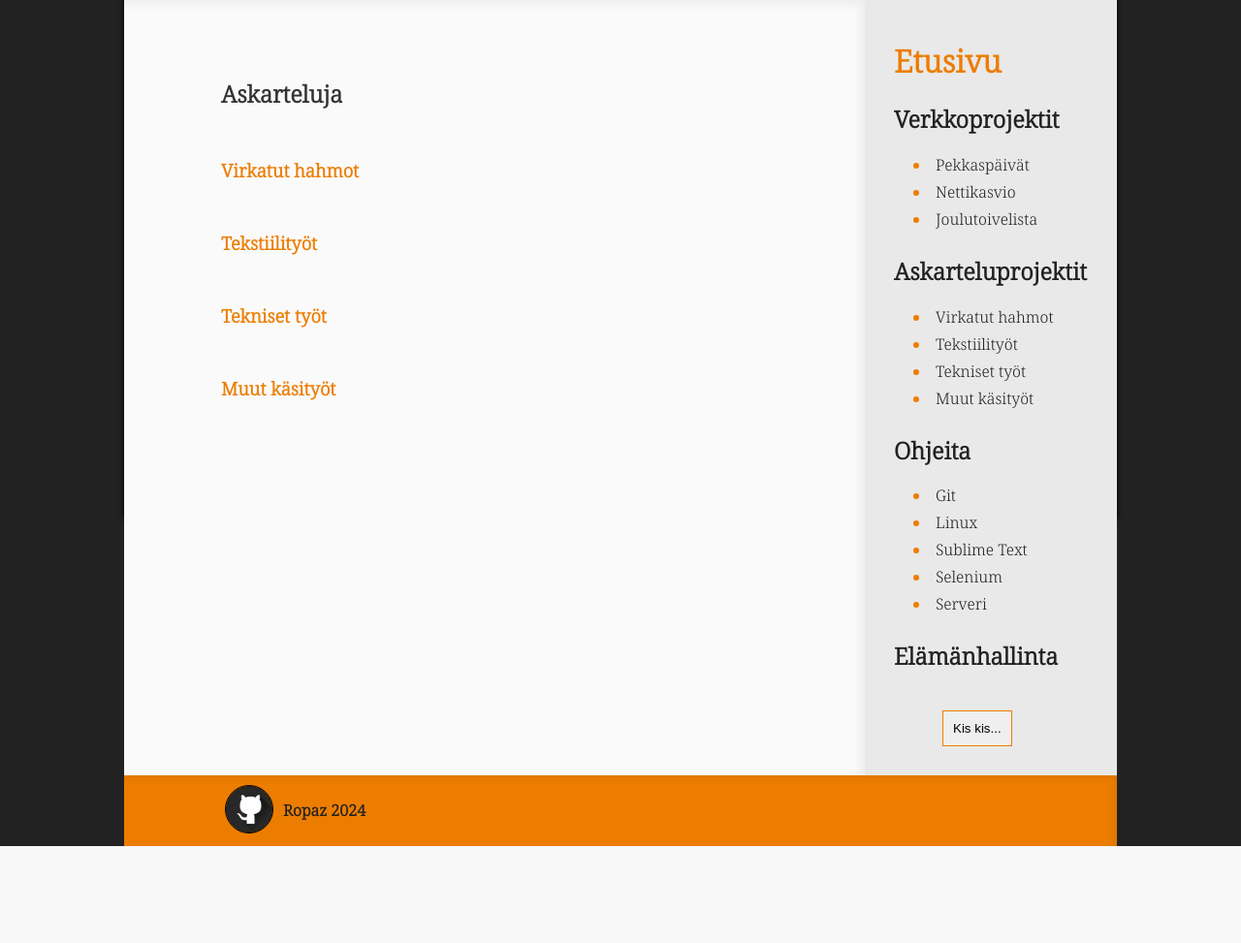
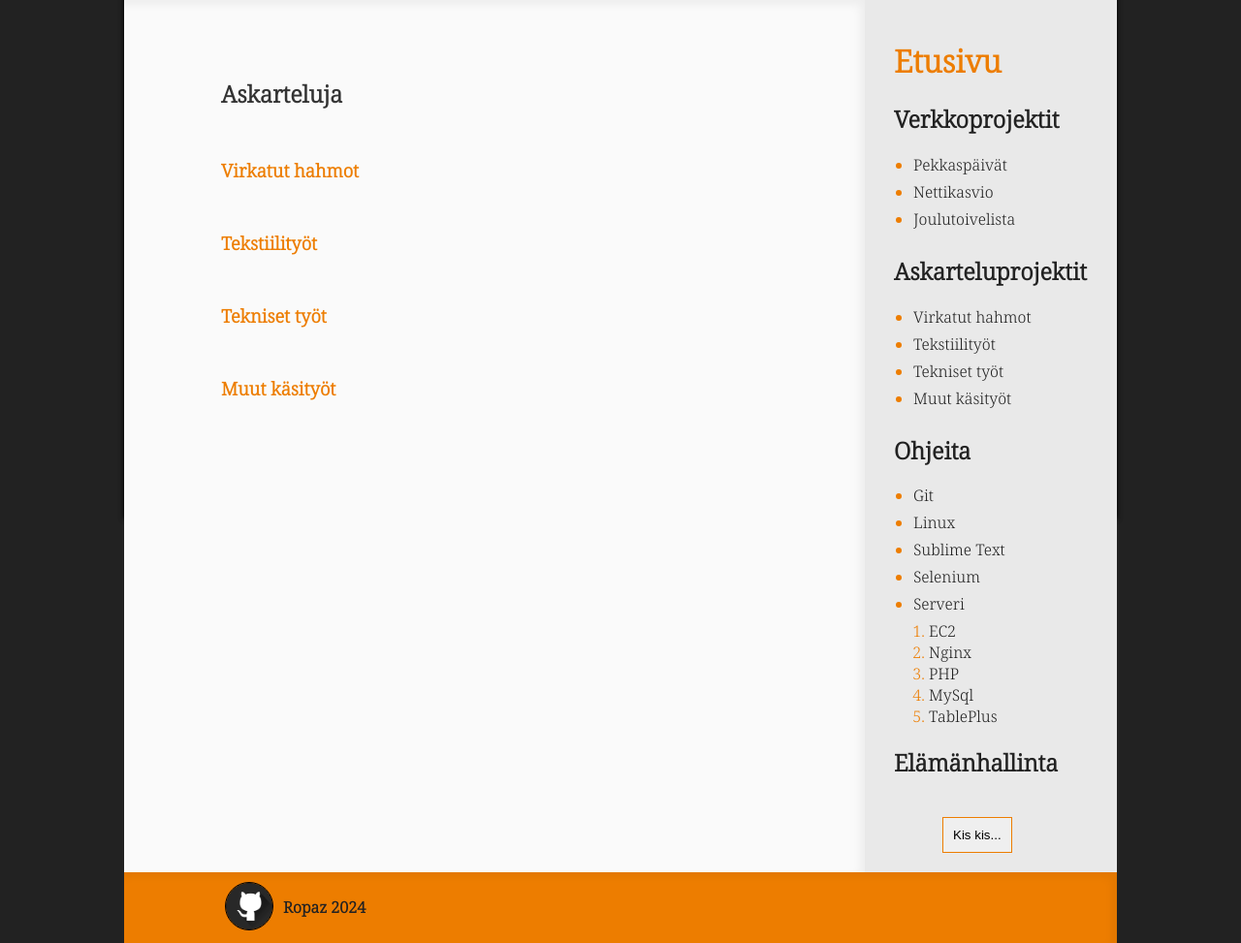
Before and after one commit to Ropazio/Paasivu, a PHP site: page /Paasivu_new/hobby_projects in a window 1280 px wide. Shown: the part 260-1233 px from the top of the page at 97% size. Before the commit the page ends 1133 px from the top, so only its background shows below. Run offline with PHP 8.4, Linux system fonts and the light colour scheme; data that the repository does not hold is empty.

Commit message:
edited navi and associated css

```diff
--- a/app/views/__snippets/navi.phtml
+++ b/app/views/__snippets/navi.phtml
@@ -18,7 +18,7 @@
             <a class="headlines" href="<?= site_url('coding_projects') ?>">Verkkoprojektit</a>
         </h2>
 
-        <div class="content pages">
+        <ul class="pages">
             <li class="bullet">
                 <a class="headlines" href="<?= site_url('coding_projects#pekkaspaivat') ?>">Pekkaspäivät</a>
             </li>
@@ -30,14 +30,14 @@
             <li class="bullet">
                 <a class="headlines" href="<?= site_url('coding_projects#joulutoivelista') ?>">Joulutoivelista</a>
             </li>
-        </div>
+        </ul>
 
 
         <h2>
             <a class="headlines" href="<?= site_url('hobby_projects') ?>">Askarteluprojektit</a>
         </h2>
 
-        <div class="content projects">
+        <ul class="projects">
             <li class="bullet">
                 <a class="headlines" href="<?= site_url('hobby_projects#crochet') ?>">Virkatut hahmot </a>
             </li>
@@ -53,14 +53,14 @@
             <li class="bullet">
                 <a class="headlines" href="<?= site_url('hobby_projects#other') ?>">Muut käsityöt</a>
             </li>
-        </div>
+        </ul>
 
 
         <h2>
             <a class="headlines" href="<?= site_url('instructions') ?>">Ohjeita</a>
         </h2>
 
-        <div class="content projects">
+        <ul class="projects">
             <li class="bullet">
                 <a class="headlines" href="<?= site_url('instructions#git') ?>">Git</a>
             </li>
@@ -74,13 +74,35 @@
             </li>
 
             <li class="bullet">
-                <a class="headlines" href="<?= site_url('instructions#sublimetext') ?>">Selenium</a>
+                <a class="headlines" href="<?= site_url('instructions#selenium') ?>">Selenium</a>
             </li>
 
             <li class="bullet">
-                <a class="headlines" href="<?= site_url('instructions#server') ?>">Serveri</a>
+                <a class="headlines" href="<?= site_url('instructions#desc2') ?>">Serveri</a>
             </li>
-        </div>
+
+            <ol>
+                <li class="subbullet">
+                    <a class="headlines" href="<?= site_url('instructions#ec2') ?>">EC2</a>
+                </li>
+
+                <li class="subbullet">
+                    <a class="headlines" href="<?= site_url('instructions#nginx') ?>">Nginx</a>
+                </li>
+
+                <li class="subbullet">
+                    <a class="headlines" href="<?= site_url('instructions#php') ?>">PHP</a>
+                </li>
+
+                <li class="subbullet">
+                    <a class="headlines" href="<?= site_url('instructions#mysql') ?>">MySql</a>
+                </li>
+
+                <li class="subbullet">
+                    <a class="headlines" href="<?= site_url('instructions#tableplus') ?>">TablePlus</a>
+                </li>
+            </ol>
+        </ul>
 
 
         <h2>
--- a/public_html/styles/christmas_theme.css
+++ b/public_html/styles/christmas_theme.css
@@ -4,7 +4,7 @@
 }
 
 /* Colored themed */
-.links, .day, .text_headline, .items, .input_headline, .main_headline, .bullet {
+.links, .day, .text_headline, .items, .input_headline, .main_headline, .bullet, .subbullet {
     color: var(--red_colour);
 }
 
--- a/public_html/styles/main_page_styles.css
+++ b/public_html/styles/main_page_styles.css
@@ -115,6 +115,7 @@ Text related stuff
     padding: 4px;
 }
 
+/* snippets used in instructions page in database to view console inputs */
 .code_snippet {
     display: inline-grid;
     color: var(--white_colour);
@@ -602,6 +603,14 @@ Delete project page
     display: block;
 }
 
+.headline_container > ul, .projects > ol {
+    padding: 0px;
+}
+
+.projects > ol {
+    margin-left: 16px;
+}
+
 /* The main headline "Etusivu" */
 .main_headline {
     text-decoration: none;
@@ -632,7 +641,7 @@ Delete project page
 
 /* Unordered list styling (bullets) */
 .bullet {
-    list-style: inside;
+    list-style: outside;
     padding-bottom: 6px;
 }
 
--- a/public_html/styles/summer_theme.css
+++ b/public_html/styles/summer_theme.css
@@ -5,7 +5,7 @@
 }
 
 /* Colored themed */
-.links, .day, .text_headline, .items, .input_headline, .main_headline, .bullet {
+.links, .day, .text_headline, .items, .input_headline, .main_headline, .bullet, .subbullet {
     color: var(--green_colour);
 }
 
--- a/public_html/styles/supper_theme.css
+++ b/public_html/styles/supper_theme.css
@@ -5,7 +5,7 @@
 }
 
 /* Colored themed */
-.links, .day, .text_headline, .items, .input_headline, .main_headline, .bullet {
+.links, .day, .text_headline, .items, .input_headline, .main_headline, .bullet, .subbullet {
     color: var(--orange_colour);
 }
 
```
